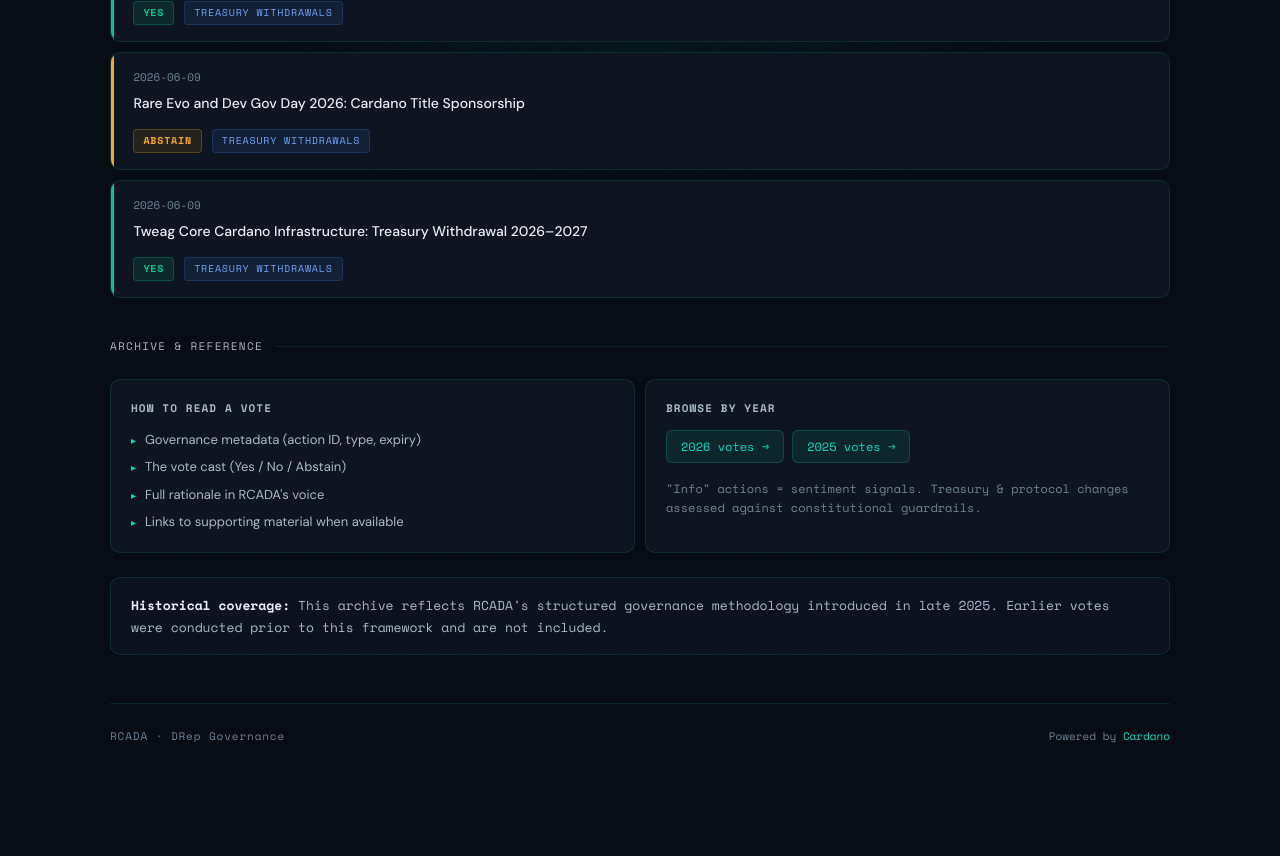
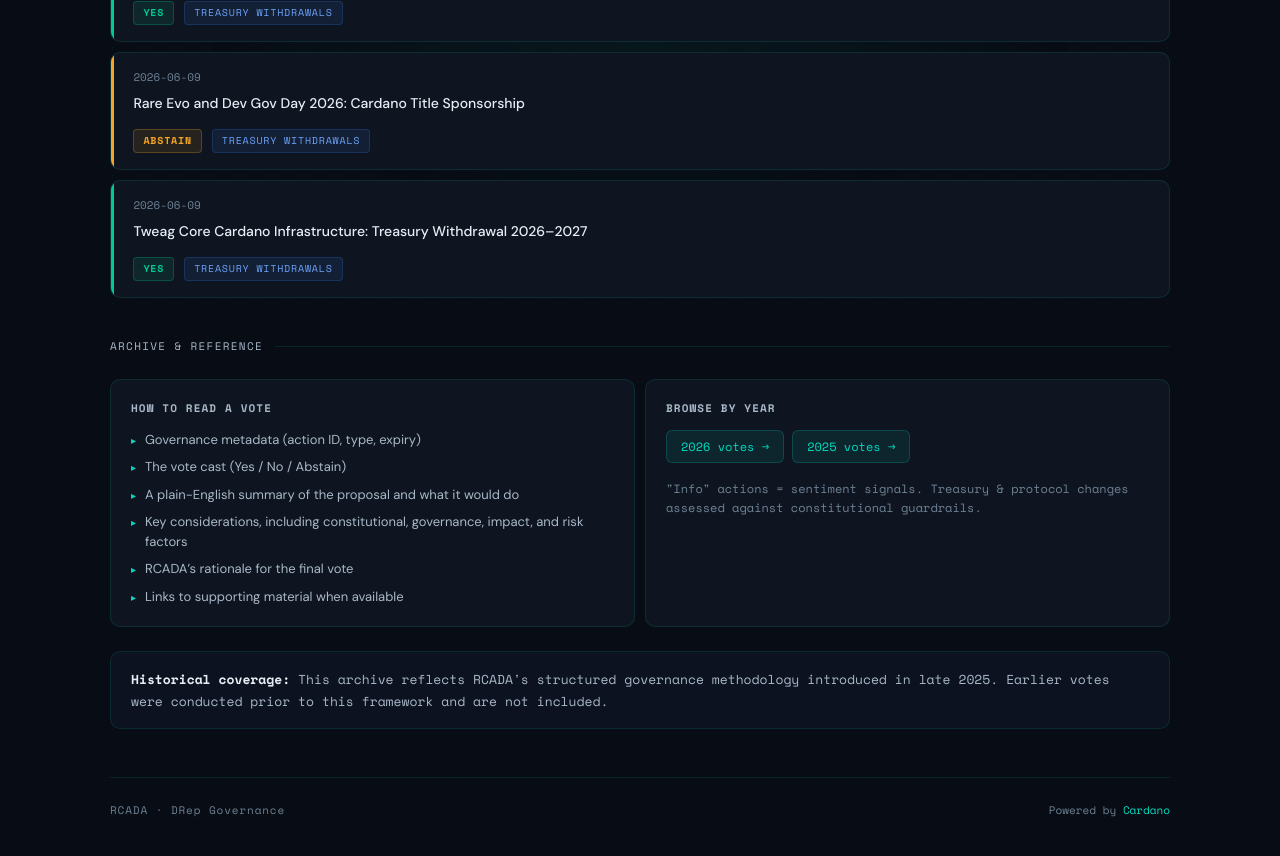
Before and after one commit to Brolloks/rcada-drep-votes, a Jekyll site: the page built from index.html, in a window 1280 px wide and 900 px high, scrolled down 1713 px. Shown: the top 856 px of the window. Built offline with Jekyll 4.4.1, drawn with Linux system fonts in a browser that asks for light colours; before the commit the page ends 2539 px from its top, so only the background shows below that.

Commit message:
Enhance voting information with additional details
Added plain-English summary and key considerations to voting information.

```diff
--- a/index.html
+++ b/index.html
@@ -106,7 +106,9 @@
     <ul>
       <li>Governance metadata (action ID, type, expiry)</li>
       <li>The vote cast (Yes / No / Abstain)</li>
-      <li>Full rationale in RCADA's voice</li>
+      <li>A plain-English summary of the proposal and what it would do</li>
+      <li>Key considerations, including constitutional, governance, impact, and risk factors</li>
+      <li>RCADA’s rationale for the final vote</li>
       <li>Links to supporting material when available</li>
     </ul>
   </div>
```
